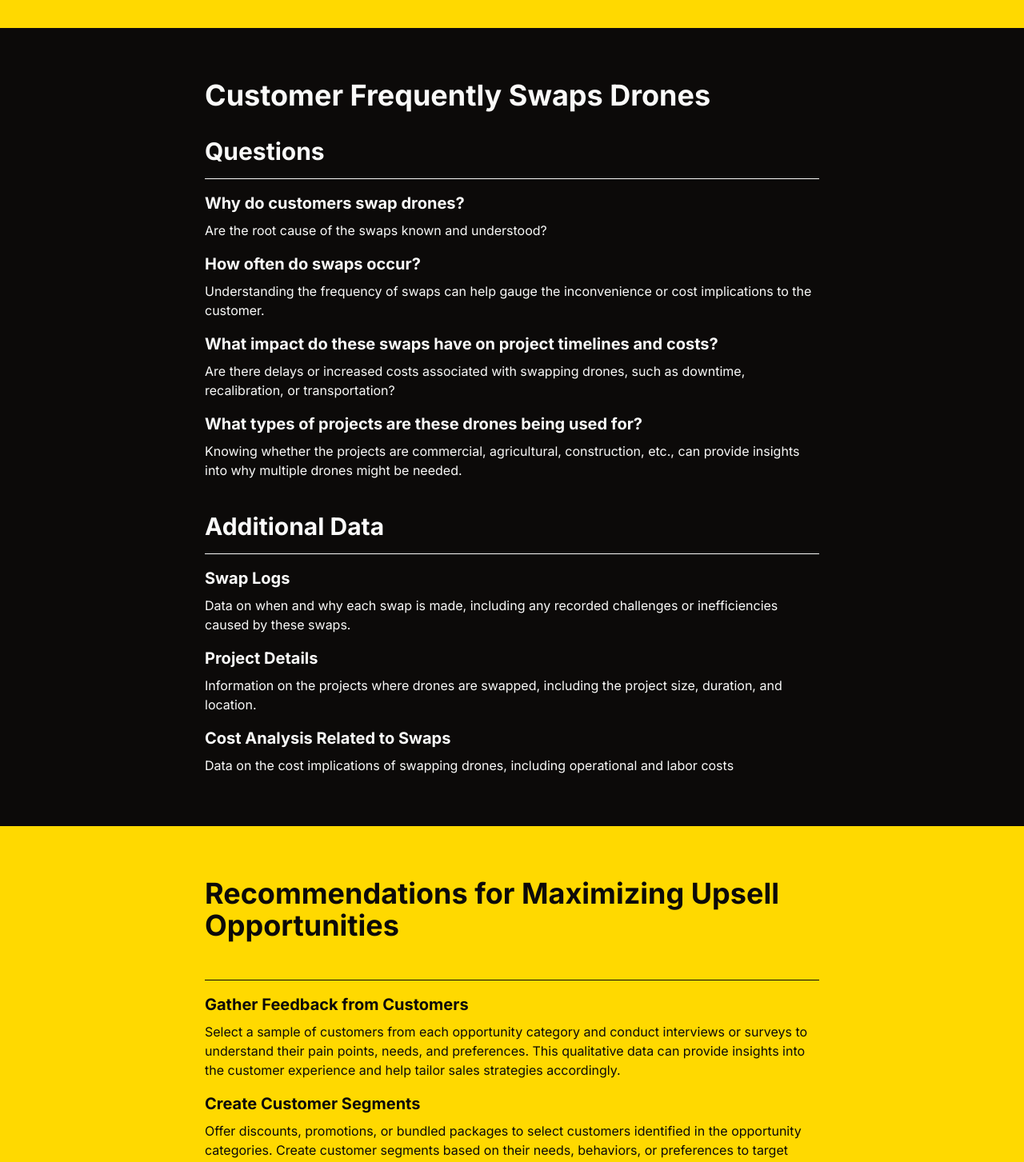
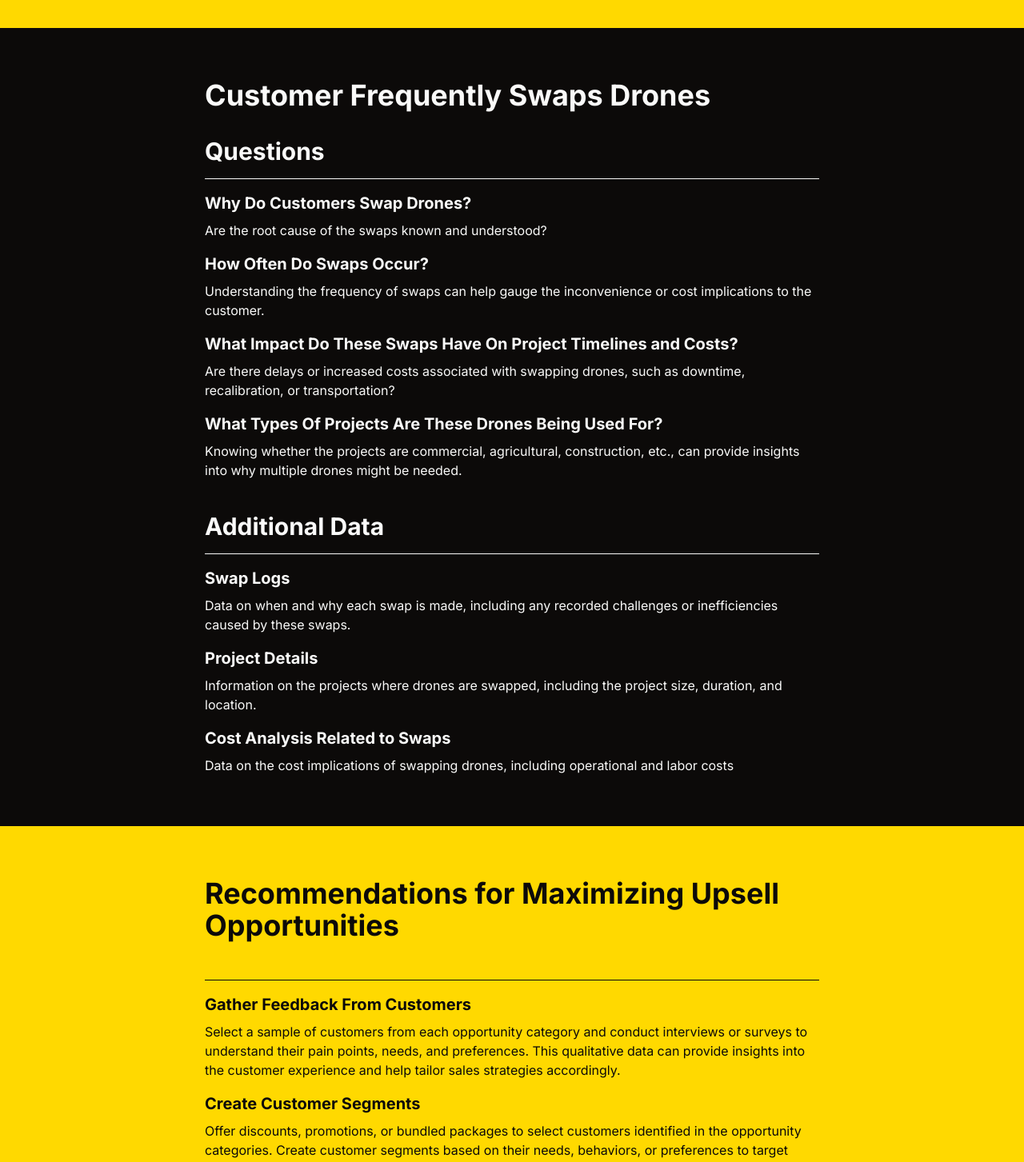
Before and after one commit to LearnThinkCreate/propeller-website, a Next.js app: page /questions in a window 1280 px wide. Shown: the part 1933-3386 px from the top of the page at 80% size. Built offline with nearby package versions, Linux system fonts and the light colour scheme.

Commit message:
format questions

```diff
--- a/app/questions/page.tsx
+++ b/app/questions/page.tsx
@@ -151,26 +151,26 @@ export default async function Page() {
                      </OpportunitListHeader>
                      <OpportunityList>
                         <OpportunityListItem
-                           header="Why do customers swap drones?"
+                           header="Why Do Customers Swap Drones?"
                            body={`
                            Are the root cause of the swaps known
                            and understood?
                         `}
                         />
                         <OpportunityListItem
-                           header="How often do swaps occur?"
+                           header="How Often Do Swaps Occur?"
                            body={`
                            Understanding the frequency of swaps can help gauge the inconvenience or cost implications to the customer.
                         `}
                         />
                         <OpportunityListItem
-                           header="What impact do these swaps have on project timelines and costs?"
+                           header="What Impact Do These Swaps Have On Project Timelines and Costs?"
                            body={`
                            Are there delays or increased costs associated with swapping drones, such as downtime, recalibration, or transportation?
                         `}
                         />
                         <OpportunityListItem
-                           header="What types of projects are these drones being used for?"
+                           header="What Types Of Projects Are These Drones Being Used For?"
                            body={`
                            Knowing whether the projects are commercial, agricultural, construction, etc., can provide insights into why multiple drones might be needed.
                         `}
@@ -219,7 +219,7 @@ export default async function Page() {
                      <OpportunitListHeader index={recommendations}></OpportunitListHeader>
                      <OpportunityList>
                         <OpportunityListItem
-                           header="Gather Feedback from Customers"
+                           header="Gather Feedback From Customers"
                            body={`
                               Select a sample of customers from each opportunity category and conduct interviews
                               or surveys to understand their pain points, needs, and preferences. This qualitative data can
--- a/app/sales-funnel/page.tsx
+++ b/app/sales-funnel/page.tsx
@@ -178,7 +178,7 @@ export default async function Page() {
                     </p>
                     <p>
                         If the 50% dropoff rate for qualified leads is a reason for concern,
-                        it may be worth it to to experiment with different sales
+                        it may be worth it to experiment with different sales
                         strategies.
                     </p>
                 </div>
```
